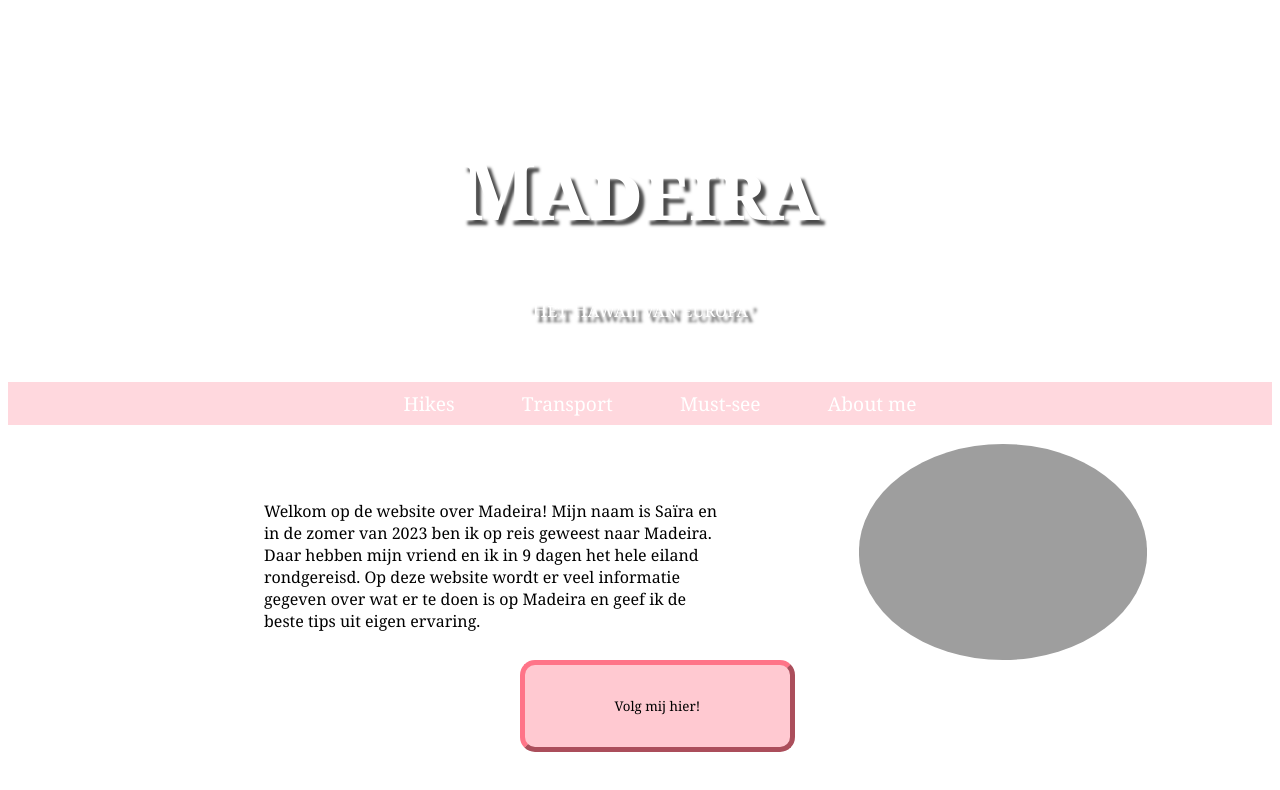
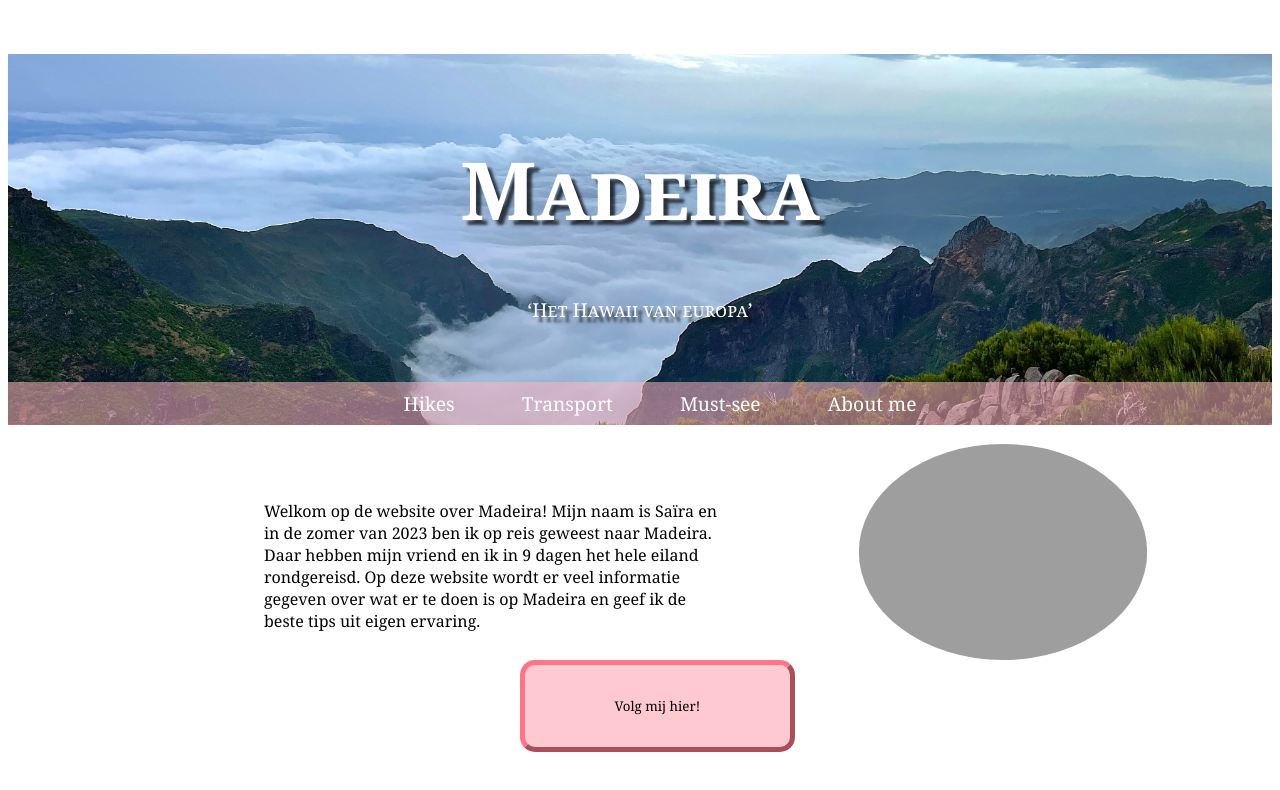
Before and after one commit to sairavdoever/Madeira, a plain HTML site: page index.html in a window 1280 px wide. Drawn offline with Linux system fonts and the light colour scheme; the site is published under a folder, as on GitHub Pages, so addresses that start at the root find nothing.

Commit message:
finalwebsitemadeira

```diff
--- a/css/style.css
+++ b/css/style.css
@@ -1,5 +1,5 @@
 header {
-    background-image: url("/img/img-background-header.jpg");
+    background-image: url("../img/img-background-header.jpg");
     background-size:cover;
     background-position-x: center;
     background-position-y: 80%;
```
